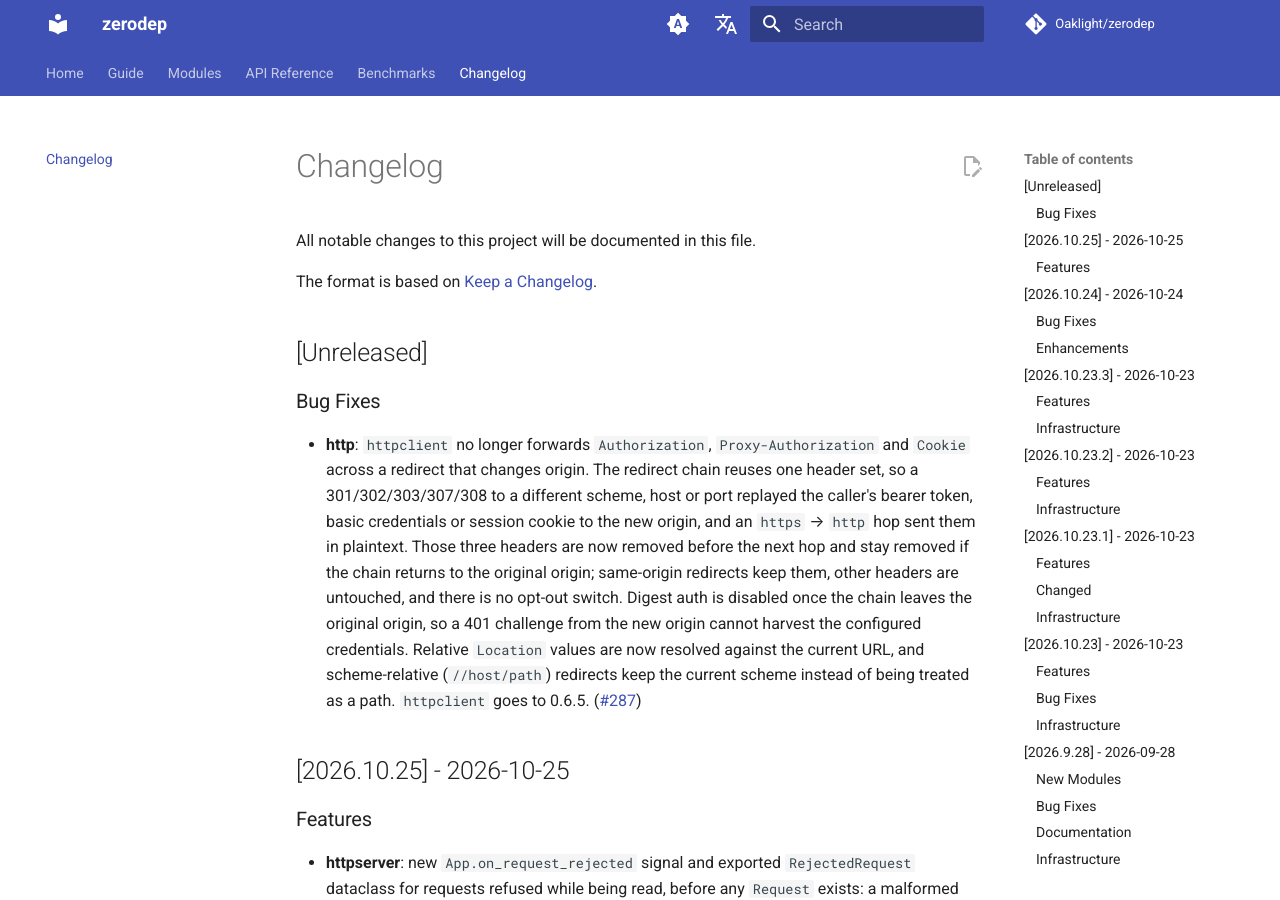
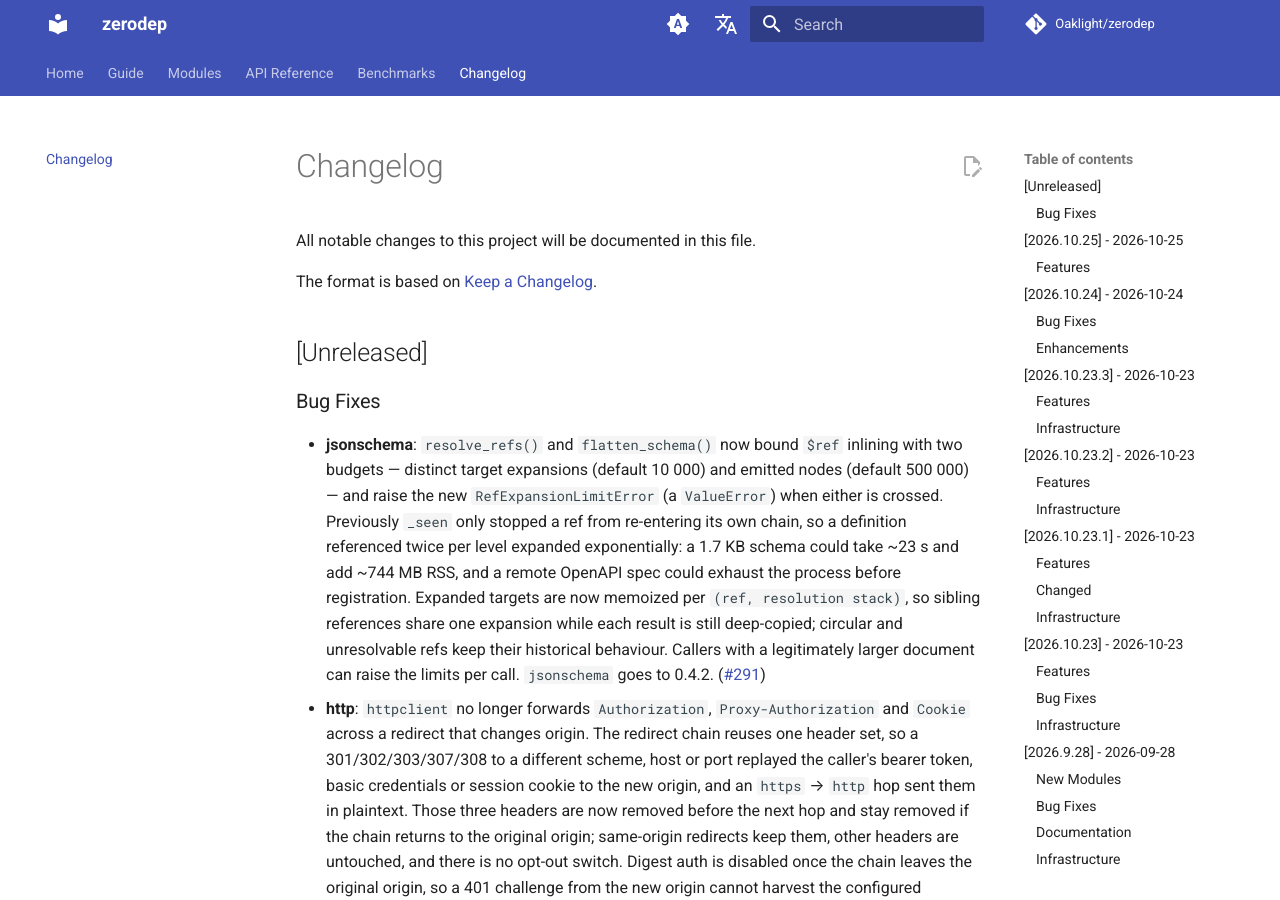
Before and after one commit to Oaklight/zerodep, an MkDocs documentation site: the page built from docs/changelog.md, in a window 1280 px wide and 900 px high. Built offline with MkDocs 1.6.1 and Material for MkDocs 9.7.7, drawn with Linux system fonts in a browser that asks for light colours; comment, search, counter and statistics services are not loaded.

Commit message:
docs(changelog): jsonschema ref expansion budget (#291)

```diff
--- a/docs/changelog.md
+++ b/docs/changelog.md
@@ -8,6 +8,7 @@ The format is based on [Keep a Changelog](https://keepachangelog.com/en/1.1.0/).
 
 ### Bug Fixes
 
+- **jsonschema**: `resolve_refs()` and `flatten_schema()` now bound `$ref` inlining with two budgets — distinct target expansions (default 10 000) and emitted nodes (default 500 000) — and raise the new `RefExpansionLimitError` (a `ValueError`) when either is crossed. Previously `_seen` only stopped a ref from re-entering its own chain, so a definition referenced twice per level expanded exponentially: a 1.7 KB schema could take ~23 s and add ~744 MB RSS, and a remote OpenAPI spec could exhaust the process before registration. Expanded targets are now memoized per `(ref, resolution stack)`, so sibling references share one expansion while each result is still deep-copied; circular and unresolvable refs keep their historical behaviour. Callers with a legitimately larger document can raise the limits per call. `jsonschema` goes to 0.4.2. ([#291](https://github.com/Oaklight/zerodep/issues/291))
 - **http**: `httpclient` no longer forwards `Authorization`, `Proxy-Authorization` and `Cookie` across a redirect that changes origin. The redirect chain reuses one header set, so a 301/302/303/307/308 to a different scheme, host or port replayed the caller's bearer token, basic credentials or session cookie to the new origin, and an `https` → `http` hop sent them in plaintext. Those three headers are now removed before the next hop and stay removed if the chain returns to the original origin; same-origin redirects keep them, other headers are untouched, and there is no opt-out switch. Digest auth is disabled once the chain leaves the original origin, so a 401 challenge from the new origin cannot harvest the configured credentials. Relative `Location` values are now resolved against the current URL, and scheme-relative (`//host/path`) redirects keep the current scheme instead of being treated as a path. `httpclient` goes to 0.6.5. ([#287](https://github.com/Oaklight/zerodep/issues/287))
 
 ## [2026.10.25] - 2026-10-25
```
